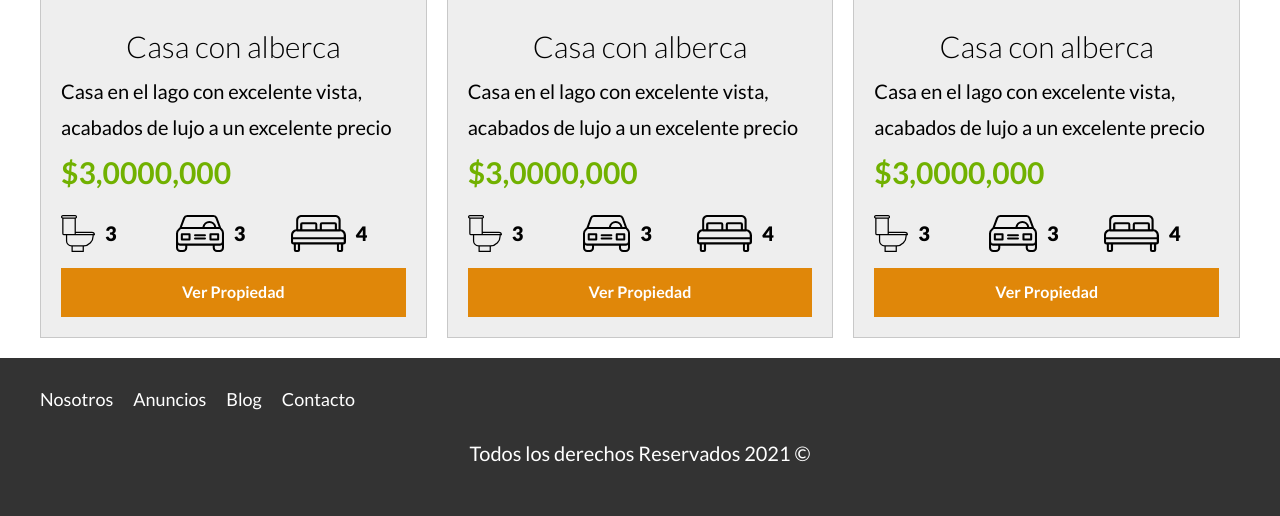
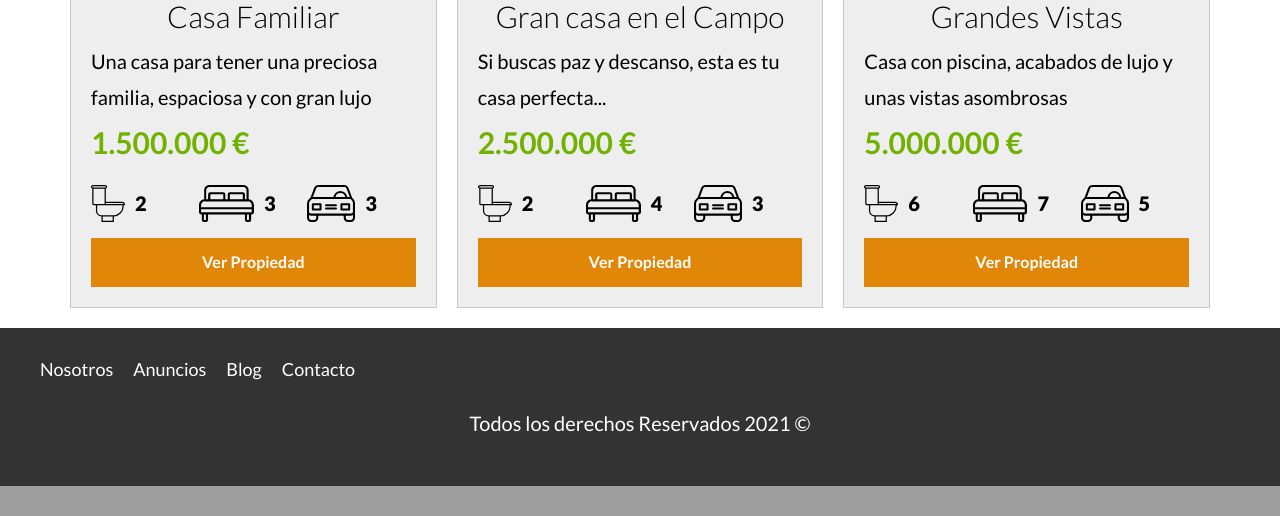
Before and after one commit to topgirl2410/bienesRaices-php, a PHP site: page /anuncios.php in a window 1280 px wide. Shown: the part 1190-1706 px from the top of the page. After the commit the page ends 1676 px from the top, so only its background shows below. Run offline with PHP 8.4, Linux system fonts and the light colour scheme; data that the repository does not hold is empty.

Commit message:
mejorando el codigo

```diff
--- a/anuncios.php
+++ b/anuncios.php
@@ -2,22 +2,21 @@
 include './includes/templates/header.php';
 ?>
 
-<main class="contenedor seccion">
-
-    <h2>Casas y Depas en Venta</h2>
+<main class="contenedor">
+    <section class="seccion contenedor">
+        <h2>Casas y Apartamentos en Venta</h2>
 
         <div class="contenedor-anuncios">
             <div class="anuncio">
                 <picture>
                     <source srcset="build/img/anuncio1.webp" type="image/webp">
                     <source srcset="build/img/anuncio1.jpg" type="image/jpeg">
-                <img loading="lazy" src="build/img/anuncio1.jpg" alt="anuncio">
+                    <img loading="lazy" src="build/img/anuncio1.jpg" alt="anuncio 1">
                 </picture>
-
                 <div class="contenido-anuncio">
                     <h3>Casa de Lujo en el Lago</h3>
-                <p>Casa en el lago con excelente vista, acabados de lujo a un excelente precio</p>
-                <p class="precio">$3,0000,000</p>
+                    <p>Casa en el lago con excelente vista, acabados de lujo a un buen precio</p>
+                    <p class="precio">3.000.000 €</p>
 
                     <ul class="iconos-caracteristicas">
                         <li>
@@ -25,214 +24,195 @@ include './includes/templates/header.php';
                             <p>3</p>
                         </li>
                         <li>
+                            <img class="icono" loading="lazy" src="build/img/icono_dormitorio.svg" alt="icono dormitorio">
+                            <p>4</p>
+                        </li>
+                        <li>
                             <img class="icono" loading="lazy" src="build/img/icono_estacionamiento.svg" alt="icono estacionamiento">
                             <p>3</p>
                         </li>
-                    <li>
-                        <img class="icono" loading="lazy" src="build/img/icono_dormitorio.svg" alt="icono habitaciones">
-                        <p>4</p>
-                    </li>
                     </ul>
-
-                <a href="anuncio.html" class="boton-amarillo-block">
+                    <a href="anuncio.php" class="boton boton-amarillo-block">
                         Ver Propiedad
                     </a>
                 </div>
                 <!--.contenido-anuncio-->
             </div>
-        <!--anuncio-->
+            <!--.anuncio-->
 
             <div class="anuncio">
                 <picture>
                     <source srcset="build/img/anuncio2.webp" type="image/webp">
                     <source srcset="build/img/anuncio2.jpg" type="image/jpeg">
-                <img loading="lazy" src="build/img/anuncio2.jpg" alt="anuncio">
+                    <img loading="lazy" src="build/img/anuncio2.jpg" alt="anuncio 1">
                 </picture>
-
                 <div class="contenido-anuncio">
-                <h3>Casa terminados de lujo</h3>
-                <p>Casa en el lago con excelente vista, acabados de lujo a un excelente precio</p>
-                <p class="precio">$3,0000,000</p>
+                    <h3>Casa terminados de Lujo</h3>
+                    <p>Casa con diseño moderno, así como tecnología inteligente y amueblada.</p>
+                    <p class="precio">2.000.000 €</p>
 
                     <ul class="iconos-caracteristicas">
                         <li>
                             <img class="icono" loading="lazy" src="build/img/icono_wc.svg" alt="icono wc">
+                            <p>4</p>
+                        </li>
+                        <li>
+                            <img class="icono" loading="lazy" src="build/img/icono_dormitorio.svg" alt="icono dormitorio">
+                            <p>4</p>
+                        </li>
+                        <li>
+                            <img class="icono" loading="lazy" src="build/img/icono_estacionamiento.svg" alt="icono estacionamiento">
+                            <p>3</p>
+                        </li>
+                    </ul>
+                    <a href="anuncio.php" class="boton boton-amarillo-block">
+                        Ver Propiedad
+                    </a>
+                </div>
+                <!--.contenido-anuncio-->
+            </div>
+            <!--.anuncio-->
+
+            <div class="anuncio">
+                <picture>
+                    <source srcset="build/img/anuncio3.webp" type="image/webp">
+                    <source srcset="build/img/anuncio3.jpg" type="image/jpeg">
+                    <img loading="lazy" src="build/img/anuncio3.jpg" alt="anuncio 1">
+                </picture>
+                <div class="contenido-anuncio">
+                    <h3>Casa con Piscina</h3>
+                    <p>Casa con piscina y acabados de lujo en la ciudad, excelente oportunidad</p>
+                    <p class="precio">3.000.000 €</p>
+
+                    <ul class="iconos-caracteristicas">
+                        <li>
+                            <img class="icono" loading="lazy" src="build/img/icono_wc.svg" alt="icono wc">
+                            <p>6</p>
+                        </li>
+                        <li>
+                            <img class="icono" loading="lazy" src="build/img/icono_dormitorio.svg" alt="icono dormitorio">
+                            <p>7</p>
+                        </li>
+                        <li>
+                            <img class="icono" loading="lazy" src="build/img/icono_estacionamiento.svg" alt="icono estacionamiento">
+                            <p>5</p>
+                        </li>
+                    </ul>
+                    <a href="anuncio.php" class="boton boton-amarillo-block">
+                        Ver Propiedad
+                    </a>
+                </div>
+                <!--.contenido-anuncio-->
+            </div>
+            <!--.anuncio-->
+
+            <div class="anuncio">
+                <picture>
+                    <source srcset="build/img/anuncio4.webp" type="image/webp">
+                    <source srcset="build/img/anuncio4.jpg" type="image/jpeg">
+                    <img loading="lazy" src="build/img/anuncio4.jpg" alt="anuncio 1">
+                </picture>
+                <div class="contenido-anuncio">
+                    <h3>Casa Familiar</h3>
+                    <p>Una casa para tener una preciosa familia, espaciosa y con gran lujo</p>
+                    <p class="precio">1.500.000 €</p>
+
+                    <ul class="iconos-caracteristicas">
+                        <li>
+                            <img class="icono" loading="lazy" src="build/img/icono_wc.svg" alt="icono wc">
+                            <p>2</p>
+                        </li>
+                        <li>
+                            <img class="icono" loading="lazy" src="build/img/icono_dormitorio.svg" alt="icono dormitorio">
                             <p>3</p>
                         </li>
                         <li>
                             <img class="icono" loading="lazy" src="build/img/icono_estacionamiento.svg" alt="icono estacionamiento">
                             <p>3</p>
                         </li>
-                    <li>
-                        <img class="icono" loading="lazy" src="build/img/icono_dormitorio.svg" alt="icono habitaciones">
-                        <p>4</p>
-                    </li>
                     </ul>
-
-                <a href="anuncio.html" class="boton-amarillo-block">
+                    <a href="anuncio.php" class="boton boton-amarillo-block">
                         Ver Propiedad
                     </a>
                 </div>
                 <!--.contenido-anuncio-->
             </div>
-        <!--anuncio-->
+            <!--.anuncio-->
 
             <div class="anuncio">
                 <picture>
-                <source srcset="build/img/anuncio3.webp" type="image/webp">
-                <source srcset="build/img/anuncio3.jpg" type="image/jpeg">
-                <img loading="lazy" src="build/img/anuncio3.jpg" alt="anuncio">
+                    <source srcset="build/img/anuncio5.webp" type="image/webp">
+                    <source srcset="build/img/anuncio5.jpg" type="image/jpeg">
+                    <img loading="lazy" src="build/img/anuncio5.jpg" alt="anuncio 1">
                 </picture>
-
                 <div class="contenido-anuncio">
-                <h3>Casa con alberca</h3>
-                <p>Casa en el lago con excelente vista, acabados de lujo a un excelente precio</p>
-                <p class="precio">$3,0000,000</p>
+                    <h3>Gran casa en el Campo</h3>
+                    <p>Si buscas paz y descanso, esta es tu casa perfecta...</p>
+                    <p class="precio">2.500.000 €</p>
 
                     <ul class="iconos-caracteristicas">
                         <li>
                             <img class="icono" loading="lazy" src="build/img/icono_wc.svg" alt="icono wc">
-                        <p>3</p>
+                            <p>2</p>
+                        </li>
+                        <li>
+                            <img class="icono" loading="lazy" src="build/img/icono_dormitorio.svg" alt="icono dormitorio">
+                            <p>4</p>
                         </li>
                         <li>
                             <img class="icono" loading="lazy" src="build/img/icono_estacionamiento.svg" alt="icono estacionamiento">
                             <p>3</p>
                         </li>
-                    <li>
-                        <img class="icono" loading="lazy" src="build/img/icono_dormitorio.svg" alt="icono habitaciones">
-                        <p>4</p>
-                    </li>
                     </ul>
-
-                <a href="anuncio.html" class="boton-amarillo-block">
+                    <a href="anuncio.php" class="boton boton-amarillo-block">
                         Ver Propiedad
                     </a>
                 </div>
                 <!--.contenido-anuncio-->
             </div>
-        <!--anuncio-->
+            <!--.anuncio-->
 
             <div class="anuncio">
                 <picture>
-                <source srcset="build/img/anuncio4.webp" type="image/webp">
-                <source srcset="build/img/anuncio4.jpg" type="image/jpeg">
-                <img loading="lazy" src="build/img/anuncio4.jpg" alt="anuncio">
+                    <source srcset="build/img/anuncio6.webp" type="image/webp">
+                    <source srcset="build/img/anuncio6.jpg" type="image/jpeg">
+                    <img loading="lazy" src="build/img/anuncio6.jpg" alt="anuncio 1">
                 </picture>
-
                 <div class="contenido-anuncio">
-                <h3>Casa con alberca</h3>
-                <p>Casa en el lago con excelente vista, acabados de lujo a un excelente precio</p>
-                <p class="precio">$3,0000,000</p>
+                    <h3>Grandes Vistas</h3>
+                    <p>Casa con piscina, acabados de lujo y unas vistas asombrosas</p>
+                    <p class="precio">5.000.000 €</p>
 
                     <ul class="iconos-caracteristicas">
                         <li>
                             <img class="icono" loading="lazy" src="build/img/icono_wc.svg" alt="icono wc">
-                        <p>3</p>
+                            <p>6</p>
+                        </li>
+                        <li>
+                            <img class="icono" loading="lazy" src="build/img/icono_dormitorio.svg" alt="icono dormitorio">
+                            <p>7</p>
                         </li>
                         <li>
                             <img class="icono" loading="lazy" src="build/img/icono_estacionamiento.svg" alt="icono estacionamiento">
-                        <p>3</p>
-                    </li>
-                    <li>
-                        <img class="icono" loading="lazy" src="build/img/icono_dormitorio.svg" alt="icono habitaciones">
-                        <p>4</p>
+                            <p>5</p>
                         </li>
                     </ul>
-
-                <a href="anuncio.html" class="boton-amarillo-block">
+                    <a href="anuncio.php" class="boton boton-amarillo-block">
                         Ver Propiedad
                     </a>
                 </div>
                 <!--.contenido-anuncio-->
             </div>
-        <!--anuncio-->
-
-        <div class="anuncio">
-            <picture>
-                <source srcset="build/img/anuncio5.webp" type="image/webp">
-                <source srcset="build/img/anuncio5.jpg" type="image/jpeg">
-                <img loading="lazy" src="build/img/anuncio5.jpg" alt="anuncio">
-            </picture>
-
-            <div class="contenido-anuncio">
-                <h3>Casa con alberca</h3>
-                <p>Casa en el lago con excelente vista, acabados de lujo a un excelente precio</p>
-                <p class="precio">$3,0000,000</p>
-
-                <ul class="iconos-caracteristicas">
-                    <li>
-                        <img class="icono" loading="lazy" src="build/img/icono_wc.svg" alt="icono wc">
-                        <p>3</p>
-                    </li>
-                    <li>
-                        <img class="icono" loading="lazy" src="build/img/icono_estacionamiento.svg" alt="icono estacionamiento">
-                        <p>3</p>
-                    </li>
-                    <li>
-                        <img class="icono" loading="lazy" src="build/img/icono_dormitorio.svg" alt="icono habitaciones">
-                        <p>4</p>
-                    </li>
-                </ul>
-
-                <a href="anuncio.html" class="boton-amarillo-block">
-                    Ver Propiedad
-                </a>
-            </div>
-            <!--.contenido-anuncio-->
-        </div>
-        <!--anuncio-->
-
-        <div class="anuncio">
-            <picture>
-                <source srcset="build/img/anuncio6.webp" type="image/webp">
-                <source srcset="build/img/anuncio6.jpg" type="image/jpeg">
-                <img loading="lazy" src="build/img/anuncio6.jpg" alt="anuncio">
-            </picture>
-
-            <div class="contenido-anuncio">
-                <h3>Casa con alberca</h3>
-                <p>Casa en el lago con excelente vista, acabados de lujo a un excelente precio</p>
-                <p class="precio">$3,0000,000</p>
-
-                <ul class="iconos-caracteristicas">
-                    <li>
-                        <img class="icono" loading="lazy" src="build/img/icono_wc.svg" alt="icono wc">
-                        <p>3</p>
-                    </li>
-                    <li>
-                        <img class="icono" loading="lazy" src="build/img/icono_estacionamiento.svg" alt="icono estacionamiento">
-                        <p>3</p>
-                    </li>
-                    <li>
-                        <img class="icono" loading="lazy" src="build/img/icono_dormitorio.svg" alt="icono habitaciones">
-                        <p>4</p>
-                    </li>
-                </ul>
-
-                <a href="anuncio.html" class="boton-amarillo-block">
-                    Ver Propiedad
-                </a>
-            </div>
-            <!--.contenido-anuncio-->
-        </div>
-        <!--anuncio-->
-
+            <!--.anuncio-->
         </div>
         <!--.contenedor-anuncios-->
+
 </main>
 
-<footer class="footer seccion">
-    <div class="contenedor contenedor-footer">
-        <nav class="navegacion">
-            <a href="nosotros.php">Nosotros</a>
-            <a href="anuncios.php">Anuncios</a>
-            <a href="blog.php">Blog</a>
-            <a href="contacto.php">Contacto</a>
-        </nav>
-    </div>
 
-    <p class="copyright">Todos los derechos Reservados 2021 &copy;</p>
-</footer>
+<?php
+include './includes/templates/footer.php'
+?>
 
 <script src="build/js/bundle.min.js"></script>
 </body>
--- /dev/null
+++ b/includes/templates/footer.php
@@ -0,0 +1,12 @@
+<footer class="footer seccion">
+    <div class="contenedor contenedor-footer">
+        <nav class="navegacion">
+            <a href="nosotros.php">Nosotros</a>
+            <a href="anuncios.php">Anuncios</a>
+            <a href="blog.php">Blog</a>
+            <a href="contacto.php">Contacto</a>
+        </nav>
+    </div>
+
+    <p class="copyright">Todos los derechos Reservados 2021 &copy;</p>
+</footer>
```
Also changed, not shown: anuncio.php (+1 -12 lines), base.php (+1 -12 lines), blog.php (+5 -16 lines), contacto.php (+1 -11 lines), entrada.php (+1 -12 lines), index.php (+8 -19 lines). Lines whose indentation alone changed are shown as unchanged.
